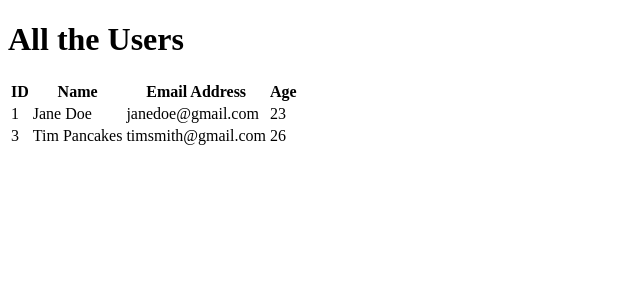
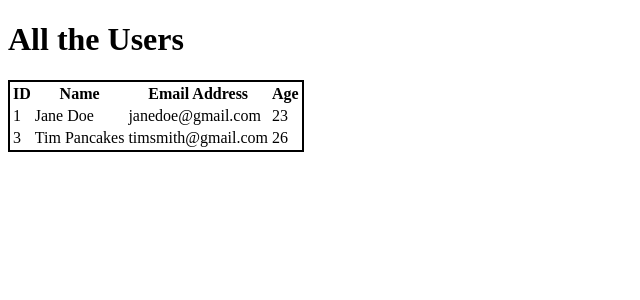
Before and after one commit to JennyWauer/users_with_templates, a Django app: page / in a window 1280 px wide. Shown: the top 300 px of the page, without its empty margins (0-640 px from the left). Run offline with Django 3.2, Linux system fonts and the light colour scheme; data comes from the database, SQL or seed files in the repository.

Commit message:
link stylesheet

```diff
--- /dev/null
+++ b/users_app/static/style.css
@@ -0,0 +1,3 @@
+table {
+    border: 0.15em solid black
+}
--- a/users_app/templates/index.html
+++ b/users_app/templates/index.html
@@ -3,6 +3,8 @@
 <head>
     <meta charset="UTF-8">
     <meta name="viewport" content="width=device-width, initial-scale=1.0">
+    {% load static %}
+    <link rel="stylesheet" href="{% static 'style.css' %}">
     <title>Users</title>
 </head>
 <body>
```
